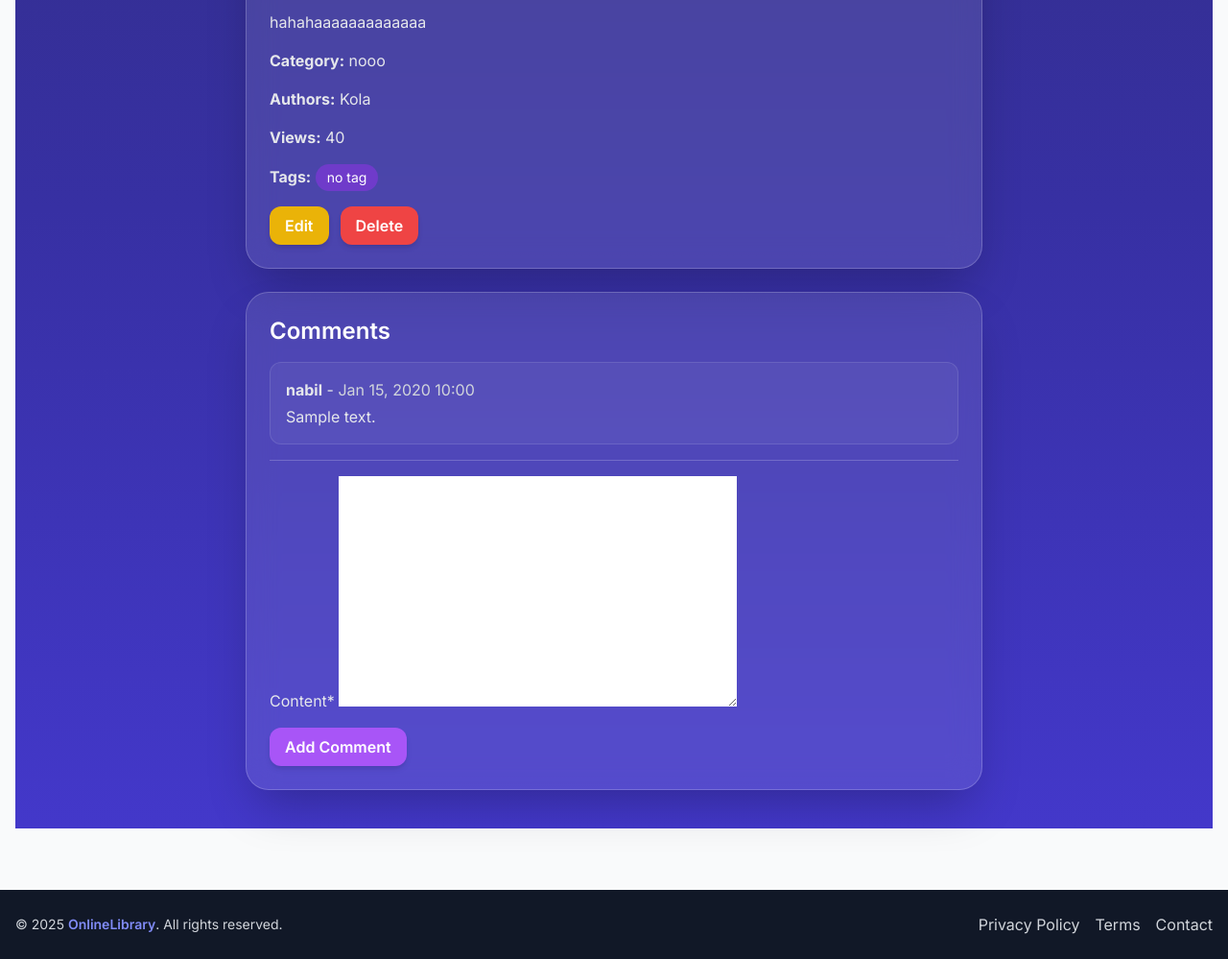
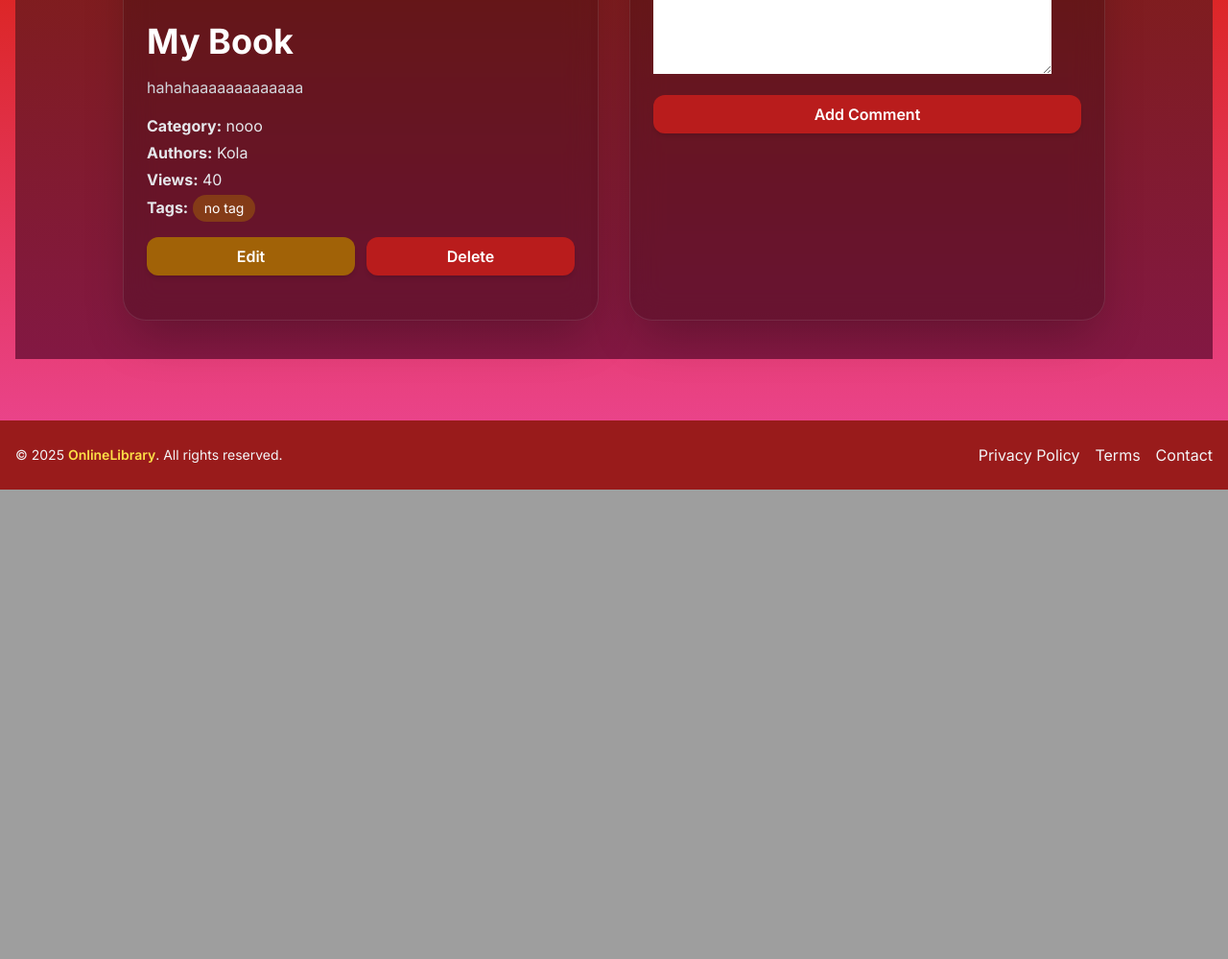
Before and after one commit to nabil0203/Library_Management, a Django app: page /book/details/1/ in a window 1280 px wide. Shown: the part 522-1521 px from the top of the page at 96% size. After the commit the page ends 1032 px from the top, so only its background shows below. Run offline with Django 5.2, Linux system fonts and the light colour scheme; a user stored in the database is signed in; data comes from the database, SQL or seed files in the repository; both versions use the stored data as it was after the commit; tables that the repository leaves empty hold one stand-in row (values such as "Sample post"); some libraries are stand-ins or nearby versions.

Commit message:
project update

```diff
--- a/library_management_system/library_management_system/urls.py
+++ b/library_management_system/library_management_system/urls.py
@@ -18,6 +18,8 @@ from django.contrib import admin
 from django.urls import path, include
 
 urlpatterns = [
+
     path('admin/', admin.site.urls),
     path('', include('library_app.urls')),
+
 ]
--- a/library_management_system/templates/base.html
+++ b/library_management_system/templates/base.html
@@ -17,25 +17,22 @@
     </style>
   </head>
 
-  <body class="bg-gray-50 text-gray-900 flex flex-col min-h-screen">
+  <body class="bg-gradient-to-b from-orange-700 via-red-600 to-pink-500 text-gray-100 flex flex-col min-h-screen">
     <!-- Navbar -->
-    <nav class="bg-gray-900 shadow-md">
+    <nav class="bg-red-800 shadow-md">
       <div class="container mx-auto px-4 py-3 flex flex-wrap items-center justify-between">
         <!-- Brand -->
         <a
           href="{% url 'book_list' %}"
-          class="text-white text-2xl font-semibold tracking-tight hover:text-indigo-400 transition"
+          class="text-white text-2xl font-semibold tracking-tight hover:text-yellow-300 transition"
         >
           📚 Online Library
         </a>
 
         <!-- Search Bar -->
-        <form method="get"  action="{% url 'book_list' %}" class="flex items-center space-x-2 w-full sm:w-auto mt-3 sm:mt-0">
-        <input type="text" name="q" value="{{ search_query }}"  class="w-full sm:w-64 px-3 py-2 rounded-lg bg-gray-800 text-gray-200 placeholder-gray-400 focus:outline-none focus:ring-2 focus:ring-indigo-400" placeholder="Search books...">
-          <button
-            type="submit"
-            class="px-4 py-2 bg-indigo-500 hover:bg-indigo-600 text-white font-medium rounded-lg transition"
-          >
+        <form method="get" action="{% url 'book_list' %}" class="flex items-center space-x-2 w-full sm:w-auto mt-3 sm:mt-0">
+          <input type="text" name="q" value="{{ search_query }}" class="w-full sm:w-64 px-3 py-2 rounded-lg bg-white/20 text-white placeholder-yellow-200 focus:outline-none focus:ring-2 focus:ring-yellow-400" placeholder="Search books...">
+          <button type="submit" class="px-4 py-2 bg-yellow-500 hover:bg-yellow-400 text-white font-medium rounded-lg transition">
             Search
           </button>
         </form>
@@ -44,39 +41,23 @@
         <div class="flex items-center space-x-3 mt-3 sm:mt-0">
           {% if user.is_authenticated %}
             {% if user.is_superuser %}
-
               <a href="{% url 'add_book' %}"
                  class="px-4 py-2 bg-green-500 hover:bg-green-400 text-white font-semibold rounded-xl shadow-md hover:shadow-green-400/50 transition-all duration-300">
                  + Add Book
               </a>
-
             {% endif %}
-          <a
-            href="{% url 'profile' %}"
-            class="px-4 py-2 bg-gray-800 text-gray-100 rounded-lg hover:bg-gray-700 transition"
-            >My Profile</a
-          >
-
+            <a href="{% url 'profile' %}" class="px-4 py-2 bg-white/20 text-white rounded-lg hover:bg-white/10 transition">
+              My Profile
+            </a>
             <form method="post" action="{% url 'logout' %}">
               {% csrf_token %}
-            <button
-              type="submit"
-              class="px-4 py-2 bg-red-500 hover:bg-red-600 text-white rounded-lg transition"
-            >
+              <button type="submit" class="px-4 py-2 bg-red-600 hover:bg-red-500 text-white rounded-lg transition">
                 Logout
               </button>
             </form>
           {% else %}
-          <a
-            href="{% url 'login' %}"
-            class="px-4 py-2 bg-indigo-500 hover:bg-indigo-600 text-white rounded-lg transition"
-            >Login</a
-          >
-          <a
-            href="{% url 'signup' %}"
-            class="px-4 py-2 bg-green-500 hover:bg-green-600 text-white rounded-lg transition"
-            >Sign Up</a
-          >
+            <a href="{% url 'login' %}" class="px-4 py-2 bg-yellow-500 hover:bg-yellow-400 text-white rounded-lg transition">Login</a>
+            <a href="{% url 'signup' %}" class="px-4 py-2 bg-green-500 hover:bg-green-400 text-white rounded-lg transition">Sign Up</a>
           {% endif %}
         </div>
       </div>
@@ -88,17 +69,16 @@
     </main>
 
     <!-- Footer -->
-    <footer class="bg-gray-900 text-gray-300 mt-8">
+    <footer class="bg-red-800 text-gray-100 mt-8">
       <div class="container mx-auto px-4 py-6 flex flex-col sm:flex-row justify-between items-center">
         <p class="text-sm mb-2 sm:mb-0">
-          © 2025 <span class="font-semibold text-indigo-400">OnlineLibrary</span>.
-          All rights reserved.
+          © 2025 <span class="font-semibold text-yellow-300">OnlineLibrary</span>. All rights reserved.
         </p>
 
         <div class="flex space-x-4">
-          <a href="#" class="hover:text-indigo-400 transition">Privacy Policy</a>
-          <a href="#" class="hover:text-indigo-400 transition">Terms</a>
-          <a href="#" class="hover:text-indigo-400 transition">Contact</a>
+          <a href="#" class="hover:text-yellow-300 transition">Privacy Policy</a>
+          <a href="#" class="hover:text-yellow-300 transition">Terms</a>
+          <a href="#" class="hover:text-yellow-300 transition">Contact</a>
         </div>
       </div>
     </footer>
--- a/library_management_system/templates/booksf/book_detail.html
+++ b/library_management_system/templates/booksf/book_detail.html
@@ -1,57 +1,63 @@
 {% extends 'base.html' %}
 {% load crispy_forms_tags %}
+
 {% block title %}{{ book.title }}{% endblock %}
 
 {% block content %}
-<div class="flex justify-center px-4 py-10 bg-gradient-to-b from-indigo-900 via-indigo-800 to-indigo-700 min-h-screen">
-  <div class="w-full max-w-3xl space-y-6">
+<div class="min-h-screen bg-gradient-to-b from-orange-900 via-red-900 to-pink-900 py-10 px-4 flex justify-center">
+  <div class="w-full max-w-5xl grid grid-cols-1 lg:grid-cols-2 gap-8">
 
-    <!-- Book Card -->
-    <div class="bg-white/10 backdrop-blur-lg border border-white/20 rounded-3xl shadow-2xl overflow-hidden">
+    <!-- Left Column: Book Details -->
+    <div class="bg-black/20 backdrop-blur-lg border border-white/10 rounded-3xl shadow-2xl overflow-hidden">
       {% if book.cover_image %}
-        <img src="{{ book.cover_image.url }}" alt="{{ book.title }}" class="w-full h-80 object-cover">
+        <img src="{{ book.cover_image.url }}" alt="{{ book.title }}" class="w-full h-96 object-cover">
       {% endif %}
       <div class="p-6 space-y-4 text-gray-200">
-        <h2 class="text-3xl font-bold text-white">{{ book.title }}</h2>
-        <p>{{ book.description }}</p>
+        <h1 class="text-4xl font-bold text-white">{{ book.title }}</h1>
+        <p class="text-gray-300">{{ book.description }}</p>
+        <div class="space-y-1">
           <p><strong>Category:</strong> {{ book.category.name }}</p>
           <p><strong>Authors:</strong> {{ book.authors.all|join:", " }}</p>
           <p><strong>Views:</strong> {{ book.view_content }}</p>
-        <p>
-          <strong>Tags:</strong>
+          <p><strong>Tags:</strong>
             {% for t in book.tag.all %}
-            <span class="inline-block bg-purple-600/50 text-white px-3 py-1 rounded-full text-sm mr-1">{{ t.name }}</span>
+              <span class="inline-block bg-yellow-700/50 text-white px-3 py-1 rounded-full text-sm mr-1">{{ t.name }}</span>
             {% endfor %}
           </p>
-        <div class="flex flex-wrap gap-3 mt-4">
-          <a href="{% url 'book_update' book.id %}" class="px-4 py-2 bg-yellow-500 hover:bg-yellow-400 text-white font-semibold rounded-xl shadow-md hover:shadow-yellow-400/50 transition-all duration-300">Edit</a>
-          <a href="{% url 'book_delete' book.id %}" class="px-4 py-2 bg-red-500 hover:bg-red-400 text-white font-semibold rounded-xl shadow-md hover:shadow-red-400/50 transition-all duration-300">Delete</a>
+        </div>
+        <div class="flex gap-3 mt-4">
+          <a href="{% url 'book_update' book.id %}" class="flex-1 px-4 py-2 bg-yellow-700 hover:bg-yellow-600 text-white font-semibold rounded-xl text-center shadow-md hover:shadow-yellow-600/50 transition-all duration-300">Edit</a>
+          <a href="{% url 'book_delete' book.id %}" class="flex-1 px-4 py-2 bg-red-700 hover:bg-red-600 text-white font-semibold rounded-xl text-center shadow-md hover:shadow-red-600/50 transition-all duration-300">Delete</a>
         </div>
       </div>
     </div>
 
-    <!-- Comments Section -->
-    <div class="bg-white/10 backdrop-blur-lg border border-white/20 rounded-3xl shadow-2xl p-6 space-y-4 text-gray-200">
-      <h3 class="text-2xl font-semibold text-white">Comments</h3>
+    <!-- Right Column: Comments -->
+    <div class="bg-black/20 backdrop-blur-lg border border-white/10 rounded-3xl shadow-2xl p-6 space-y-6 text-gray-200">
+      <h2 class="text-3xl font-semibold text-white mb-4">Comments</h2>
 
+      <div class="space-y-4 max-h-[600px] overflow-y-auto">
         {% for comment in comments %}
-        <div class="bg-white/5 border border-white/10 rounded-xl p-4">
-          <strong>{{ comment.user.username }}</strong> - <span class="text-gray-300">{{ comment.created_at|date:"M d, Y H:i" }}</span>
-          <p class="mt-1">{{ comment.content }}</p>
+          <div class="bg-black/10 border border-white/10 rounded-xl p-4">
+            <div class="flex justify-between items-center">
+              <strong>{{ comment.user.username }}</strong>
+              <span class="text-gray-400 text-sm">{{ comment.created_at|date:"M d, Y H:i" }}</span>
+            </div>
+            <p class="mt-2 text-gray-300">{{ comment.content }}</p>
           </div>
         {% empty %}
-        <p>No comments yet.</p>
+          <p class="text-gray-400">No comments yet.</p>
         {% endfor %}
+      </div>
 
       {% if user.is_authenticated %}
-        <hr class="border-white/20 my-4">
-        <form method="post" class="space-y-4">
+        <form method="post" class="space-y-4 mt-4">
           {% csrf_token %}
           {{ comment_form|crispy }}
-          <button type="submit" class="px-4 py-2 bg-purple-500 hover:bg-purple-400 text-white font-semibold rounded-xl shadow-md hover:shadow-purple-400/50 transition-all duration-300">Add Comment</button>
+          <button type="submit" class="w-full px-4 py-2 bg-red-700 hover:bg-red-600 text-white font-semibold rounded-xl shadow-md hover:shadow-red-600/50 transition-all duration-300">Add Comment</button>
         </form>
       {% else %}
-        <p><a href="{% url 'login' %}" class="text-purple-300 hover:text-purple-200 underline">Login</a> to comment.</p>
+        <p class="text-gray-400 mt-4"><a href="{% url 'login' %}" class="text-yellow-600 hover:text-yellow-500 underline">Login</a> to comment.</p>
       {% endif %}
     </div>
 
--- a/library_management_system/templates/booksf/book_form.html
+++ b/library_management_system/templates/booksf/book_form.html
@@ -3,7 +3,7 @@
 {% block title %}Add/Update Book{% endblock %}
 
 {% block content %}
-<div class="flex justify-center px-4 py-10 bg-gradient-to-b from-indigo-900 via-indigo-800 to-indigo-700 min-h-screen">
+<div class="flex justify-center px-4 py-10 bg-gradient-to-b from-orange-700 via-red-600 to-pink-500 min-h-screen">
   <div class="w-full max-w-lg bg-white/10 backdrop-blur-lg border border-white/20 rounded-3xl shadow-2xl p-8 space-y-6">
 
     <h2 class="text-3xl font-bold text-white text-center">
@@ -24,11 +24,11 @@
 
       <div class="flex flex-col sm:flex-row gap-4 mt-4">
         <button type="submit"
-          class="w-full sm:w-auto px-4 py-2 bg-purple-500 hover:bg-purple-400 text-white font-semibold rounded-xl shadow-md hover:shadow-purple-400/50 transition-all duration-300">
+          class="w-full sm:w-auto px-4 py-2 bg-yellow-500 hover:bg-yellow-400 text-white font-semibold rounded-xl shadow-md hover:shadow-yellow-400/50 transition-all duration-300">
           Save
         </button>
         <a href="{% url 'book_list' %}"
-          class="w-full sm:w-auto px-4 py-2 bg-gray-500 hover:bg-gray-400 text-white font-semibold rounded-xl shadow-md hover:shadow-gray-400/50 transition-all duration-300 text-center">
+          class="w-full sm:w-auto px-4 py-2 bg-red-600 hover:bg-red-500 text-white font-semibold rounded-xl shadow-md hover:shadow-red-500/50 transition-all duration-300 text-center">
           Cancel
         </a>
       </div>
```
Also changed, not shown: library_management_system/templates/booksf/book_list.html (+15 -20 lines), library_management_system/db.sqlite3. Lines whose indentation alone changed are shown as unchanged.
